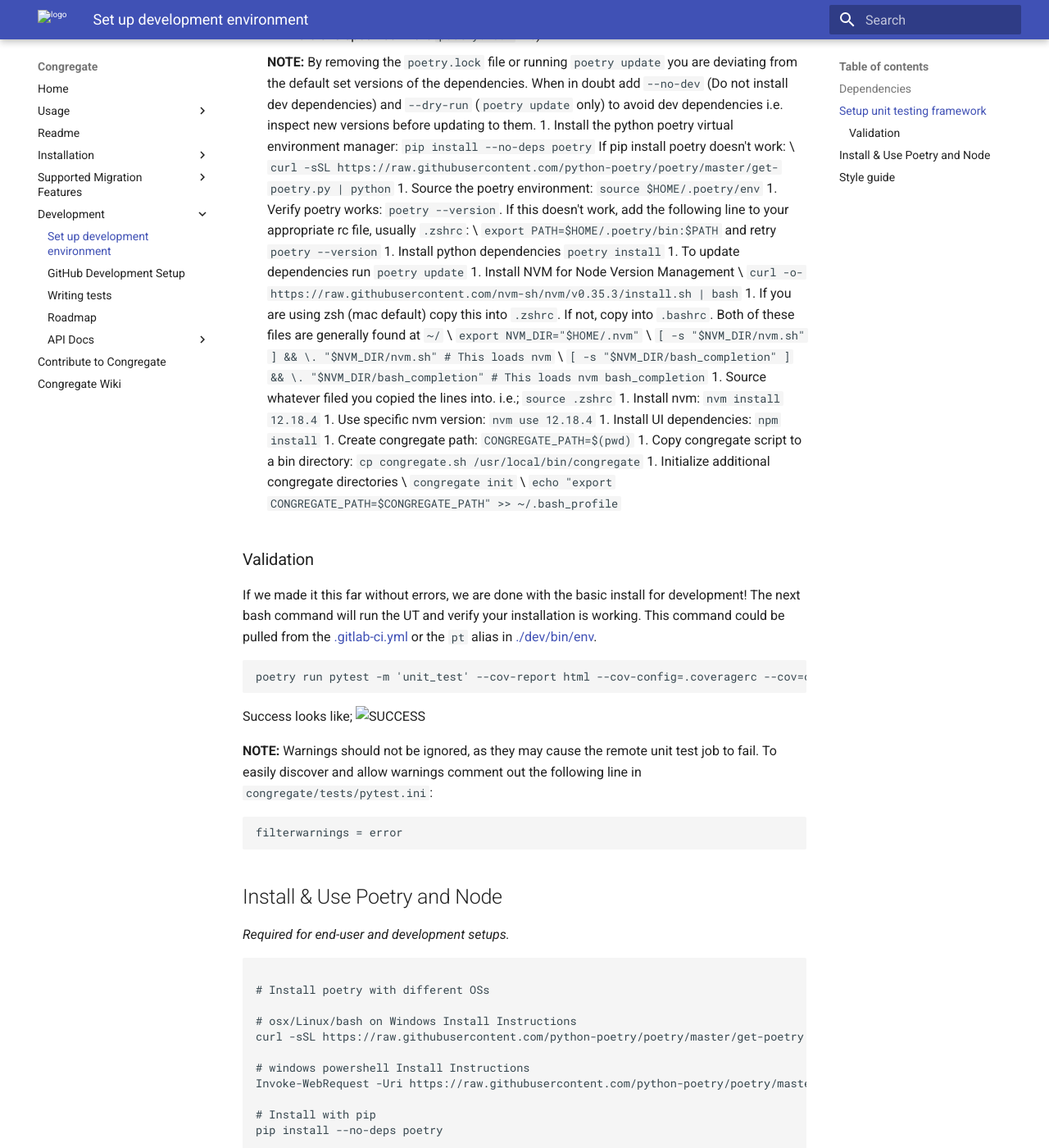
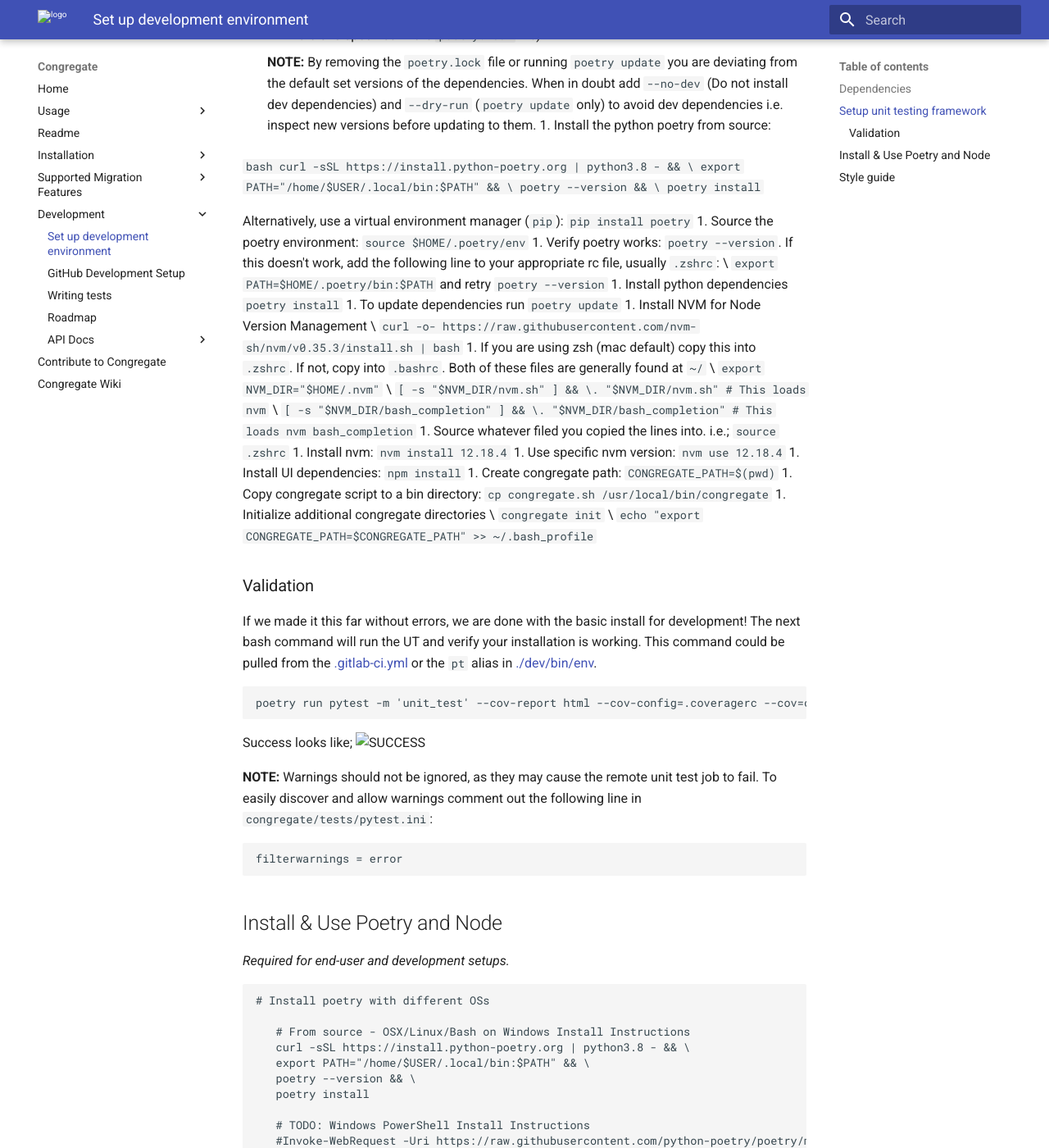
Before and after one commit to LINWEN607/congregate, an MkDocs documentation site: the page built from docs/setup-dev-env.md, in a window 1280 px wide and 1400 px high, scrolled down 1050 px. Shown: the whole window at 82% size. Built offline with MkDocs 1.6.1 and Material for MkDocs 9.7.7, drawn with Linux system fonts in a browser that asks for light colours; emoji names are drawn with the system emoji font; some of the changed text lies outside the part shown.

Commit message:
Fix pip installs using --no-deps

````diff
--- a/docs/setup-dev-env.md
+++ b/docs/setup-dev-env.md
@@ -27,8 +27,16 @@
       3. Run `poetry install -v` (resolves the `pyproject.toml` dependencies, and installs the versions specified in the `poetry.lock` file)
 
       **NOTE:** By removing the `poetry.lock` file or running `poetry update` you are deviating from the default set versions of the dependencies. When in doubt add `--no-dev` (Do not install dev dependencies) and `--dry-run` (`poetry update` only) to avoid dev dependencies i.e. inspect new versions before updating to them.
-1. Install the python poetry virtual environment manager: `pip install --no-deps poetry` If pip install poetry doesn't work: \
- `curl -sSL https://raw.githubusercontent.com/python-poetry/poetry/master/get-poetry.py | python`
+1. Install the python poetry from source:
+
+   ```bash
+    curl -sSL https://install.python-poetry.org | python3.8 - && \
+    export PATH="/home/$USER/.local/bin:$PATH" && \
+    poetry --version && \
+    poetry install
+    ```
+
+   Alternatively, use a virtual environment manager (`pip`): `pip install poetry`
 1. Source the poetry environment: `source $HOME/.poetry/env`
 1. Verify poetry works: `poetry --version`. If this doesn't work, add the following line to your appropriate rc file, usually `.zshrc`: \
 `export PATH=$HOME/.poetry/bin:$PATH` and retry `poetry --version`
@@ -72,17 +80,19 @@
 _Required for end-user and development setups._
 
 ```bash
-
 # Install poetry with different OSs
 
-# osx/Linux/bash on Windows Install Instructions
-curl -sSL https://raw.githubusercontent.com/python-poetry/poetry/master/get-poetry.py | python
+   # From source - OSX/Linux/Bash on Windows Install Instructions
+   curl -sSL https://install.python-poetry.org | python3.8 - && \
+   export PATH="/home/$USER/.local/bin:$PATH" && \
+   poetry --version && \
+   poetry install
 
-# windows powershell Install Instructions
-Invoke-WebRequest -Uri https://raw.githubusercontent.com/python-poetry/poetry/master/get-poetry.py -UseBasicParsing).Content | python
+   # TODO: Windows PowerShell Install Instructions
+   #Invoke-WebRequest -Uri https://raw.githubusercontent.com/python-poetry/poetry/master/get-poetry.py -UseBasicParsing).Content | python
 
-# Install with pip
-pip install --no-deps poetry
+   # Using pip
+   pip install poetry
 
 # Install dependencies from Pipfile
 cd <path_to_congregate>
````
Also changed, not shown: .gitlab-ci.yml (+4 -3 lines), 1 other file.
